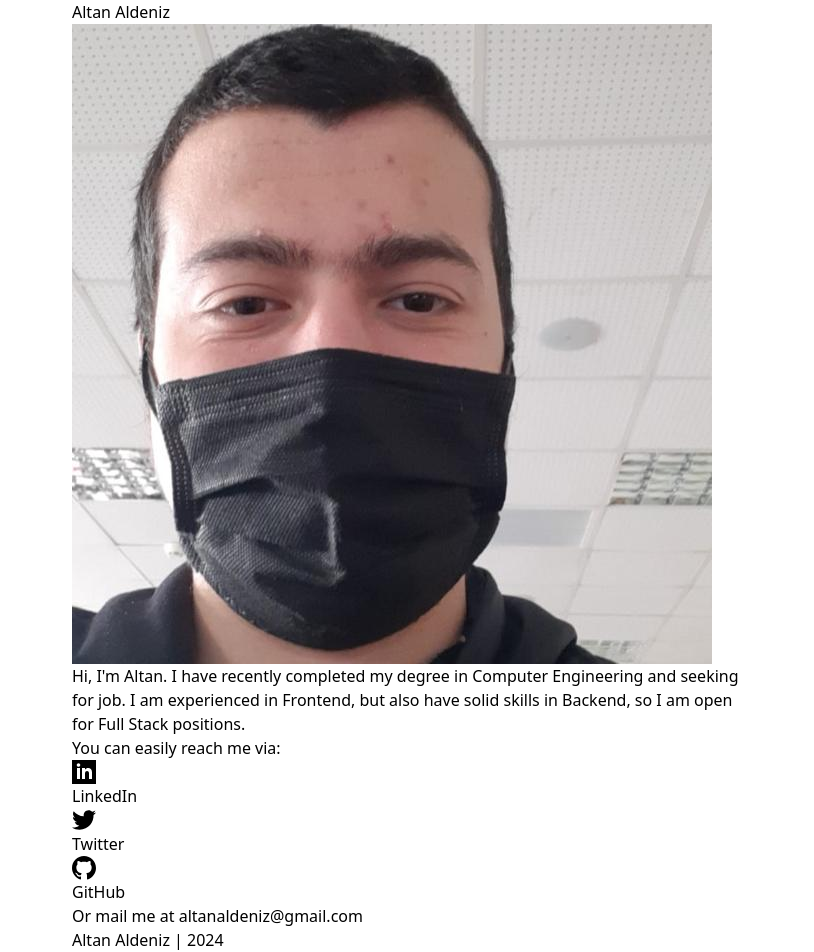
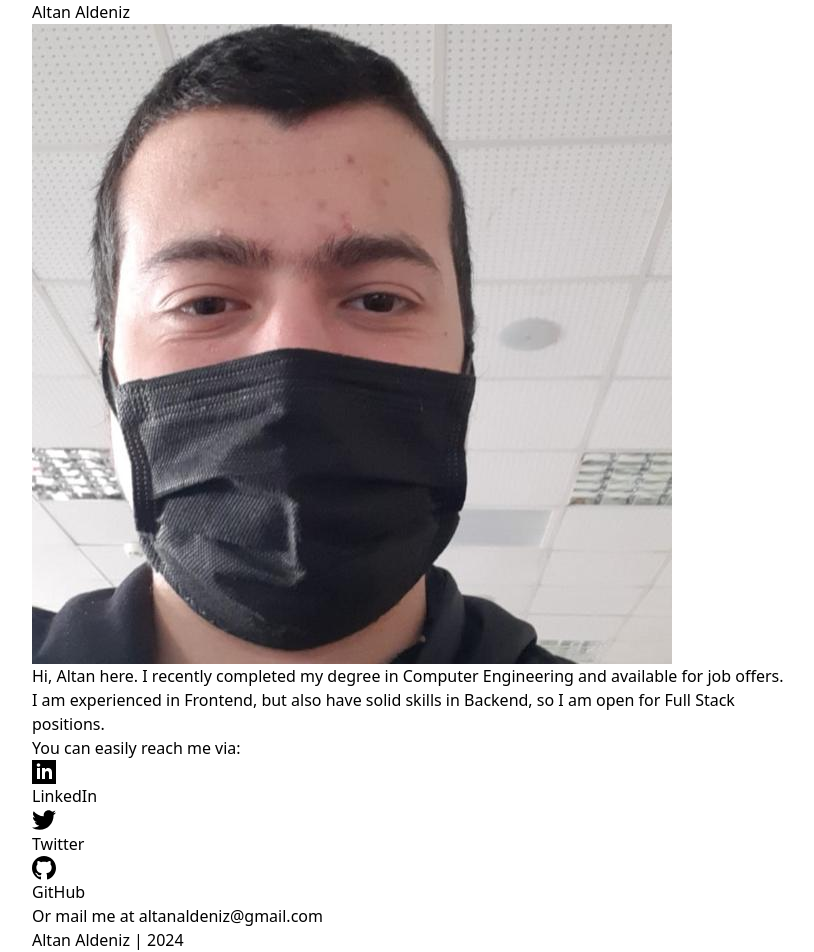
Before and after one commit to altanaldeniz/altanaldeniz.github.io, a Next.js app: page / in a window 1280 px wide. Shown: the whole page, without its empty margins (228-1042 px from the left). Built offline with nearby package versions, Linux system fonts and the light colour scheme.

Commit message:
adjustments

```diff
--- a/components/Layout.tsx
+++ b/components/Layout.tsx
@@ -11,7 +11,7 @@ const Layout = ({ children }: { children: ReactElement }) => {
         <meta name="viewport" content="width=device-width, initial-scale=1" />
         <link rel="icon" href="/favicon.ico" />
       </Head>
-      <div className="min-h-[70vh] flex flex-col mt-10">
+      <div className="min-h-[70vh] flex flex-col mt-10 justify-center mr-10">
         <h1 className="text-3xl font-semibold block">Altan Aldeniz</h1>
         {children}
         <Footer />
--- a/pages/index.tsx
+++ b/pages/index.tsx
@@ -1,16 +1,16 @@
 export default function Home() {
   return (
     <>
-      <div className="flex mt-5 mb-5 text-2xl leading-10">
+      <div className="flex mt-10 mb-5 text-2xl leading-10">
         <div>
           <img src="/photo.jpg" className="h-full object-contain"></img>
         </div>
-        <div className="ml-6">
-          <p>
-            Hi, I'm<span className="font-bold"> Altan.</span> I have recently completed my degree in Computer Engineering and seeking for job.
+        <div className="ml-6 max-w-xl">
+          <p className="text-justify">
+            Hi,<span className="font-bold"> Altan</span> here. I recently completed my degree in Computer Engineering and available for job offers.
             I am experienced in Frontend, but also have solid skills in Backend, so I am open for Full Stack positions.
           </p>
-          <p>You can easily reach me via:</p>
+          <p className="my-2">You can easily reach me via:</p>
           <ul className="flex text-zinc-600">
             <li className="border-4 border-zinc-500 p-2 flex justify-center items-center">
               <svg
@@ -65,7 +65,7 @@ export default function Home() {
               </a>
             </li>
           </ul>
-          Or mail me at{' '}
+          <span>Or mail me at{' '}</span>
           <a
             href="mailto:altanaldeniz@gmail.com"
             className="font-bold hover:underline"
--- a/styles/globals.css
+++ b/styles/globals.css
@@ -3,8 +3,9 @@
 @tailwind utilities;
 
 body {
-  max-width: 85vh;
+  max-width: 95vh;
   margin: 0 auto;
+  display: flex;
 }
 
 :root {
```
